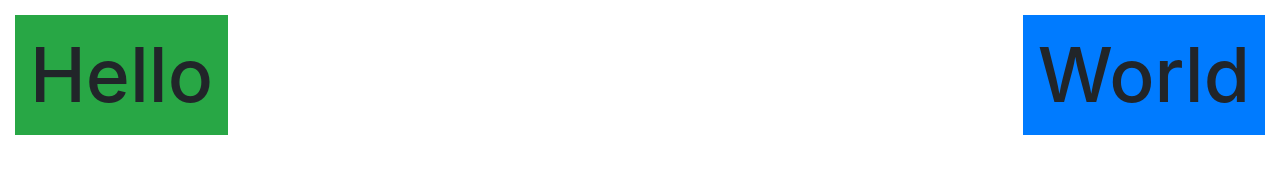
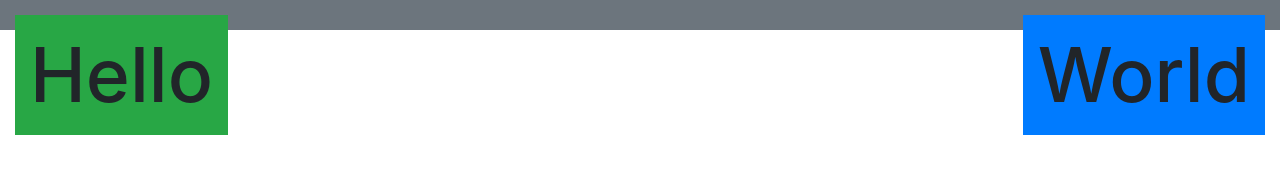
Before and after one commit to keyDevOps/Boostrap4, a plain HTML site: page Index.html in a window 1280 px wide. Drawn offline with nearby package versions, Linux system fonts and the light colour scheme.

Commit message:
typo fixed

```diff
--- a/Index.html
+++ b/Index.html
@@ -17,7 +17,7 @@
     <!-- shift+alt+up down arrow duplicate code -->
 
     <!-- Floating Bootstrap 4 Class -->
-  <div class="bg-secondarary text-center p-2"><!-- Parent div -->
+  <div class="bg-secondary text-center p-2"><!-- Parent div -->
     <h1 class="bg-success p-2 float-left">Hello</h1>
     <h1 class="bg-primary p-2 float-right">World</h1>
   </div>
```
